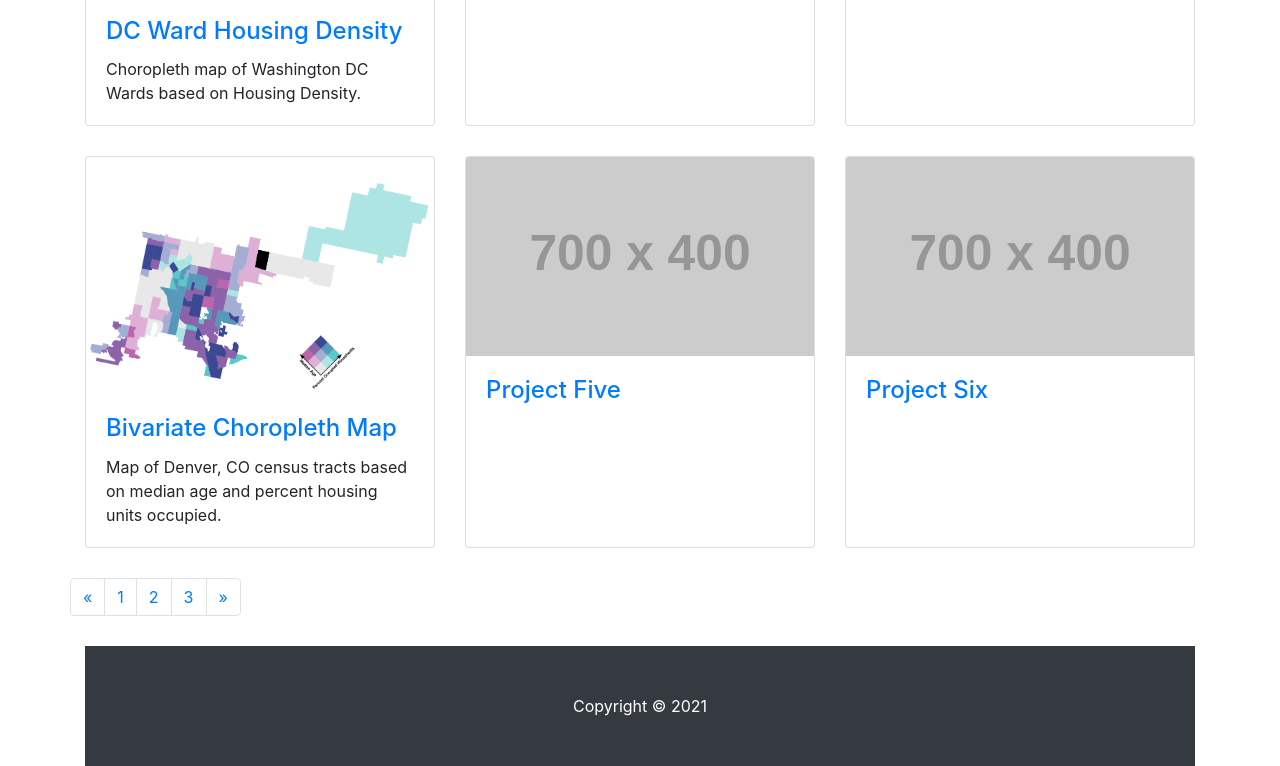
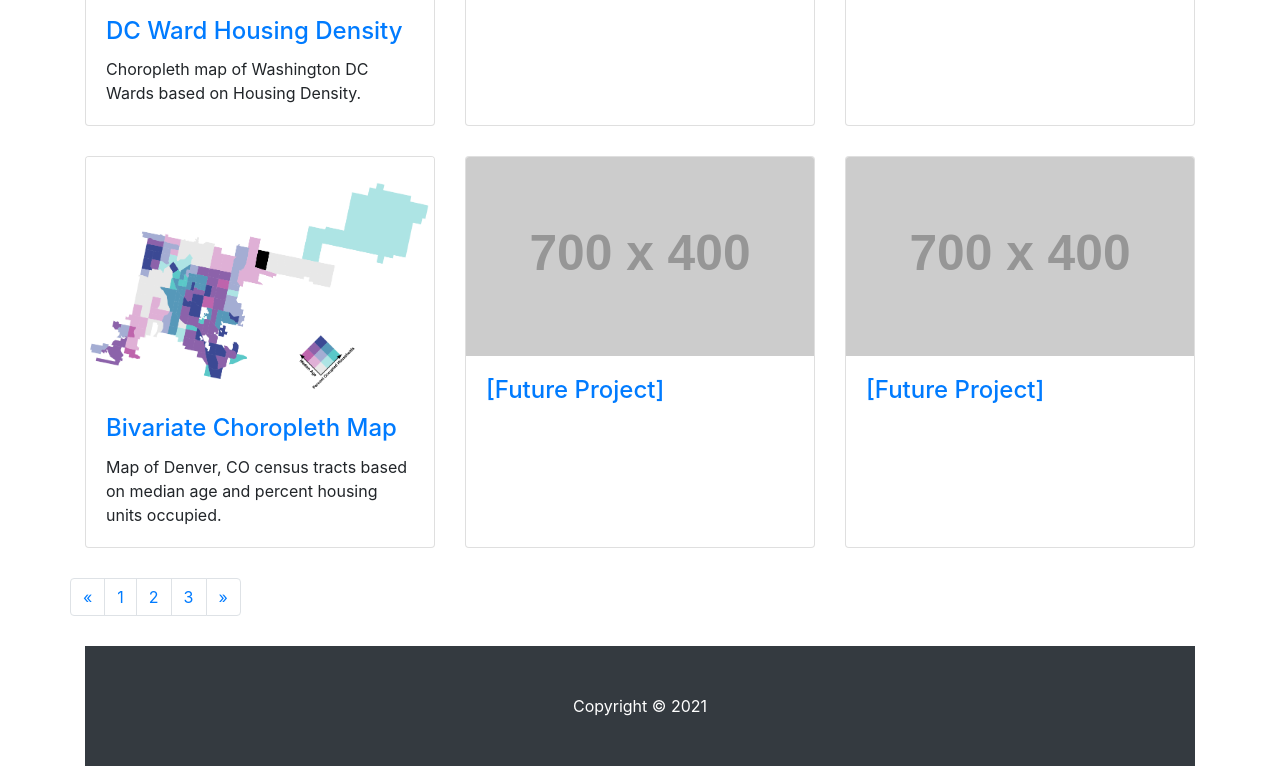
Before and after one commit to geog3540/CTA-L-Ridership-Mapping-lajiricek-, a website: page index.html in a window 1280 px wide. Shown: the part 612-1378 px from the top of the page. Drawn offline with Linux system fonts and the light colour scheme; placeholder pictures from the web are drawn by us.

Commit message:
Update index.html

```diff
--- a/index.html
+++ b/index.html
@@ -106,7 +106,7 @@
             <a href="#"><img class="card-img-top" src="http://placehold.it/700x400" alt=""></a>
             <div class="card-body">
               <h4 class="card-title">
-                <a href="#">Project Five</a>
+                <a href="#">[Future Project]</a>
               </h4>
               <p class="card-text"></p>
             </div>
@@ -117,7 +117,7 @@
             <a href="#"><img class="card-img-top" src="http://placehold.it/700x400" alt=""></a>
             <div class="card-body">
               <h4 class="card-title">
-                <a href="#">Project Six</a>
+                <a href="#">[Future Project]</a>
               </h4>
               <p class="card-text"></p>
           </div>
```
